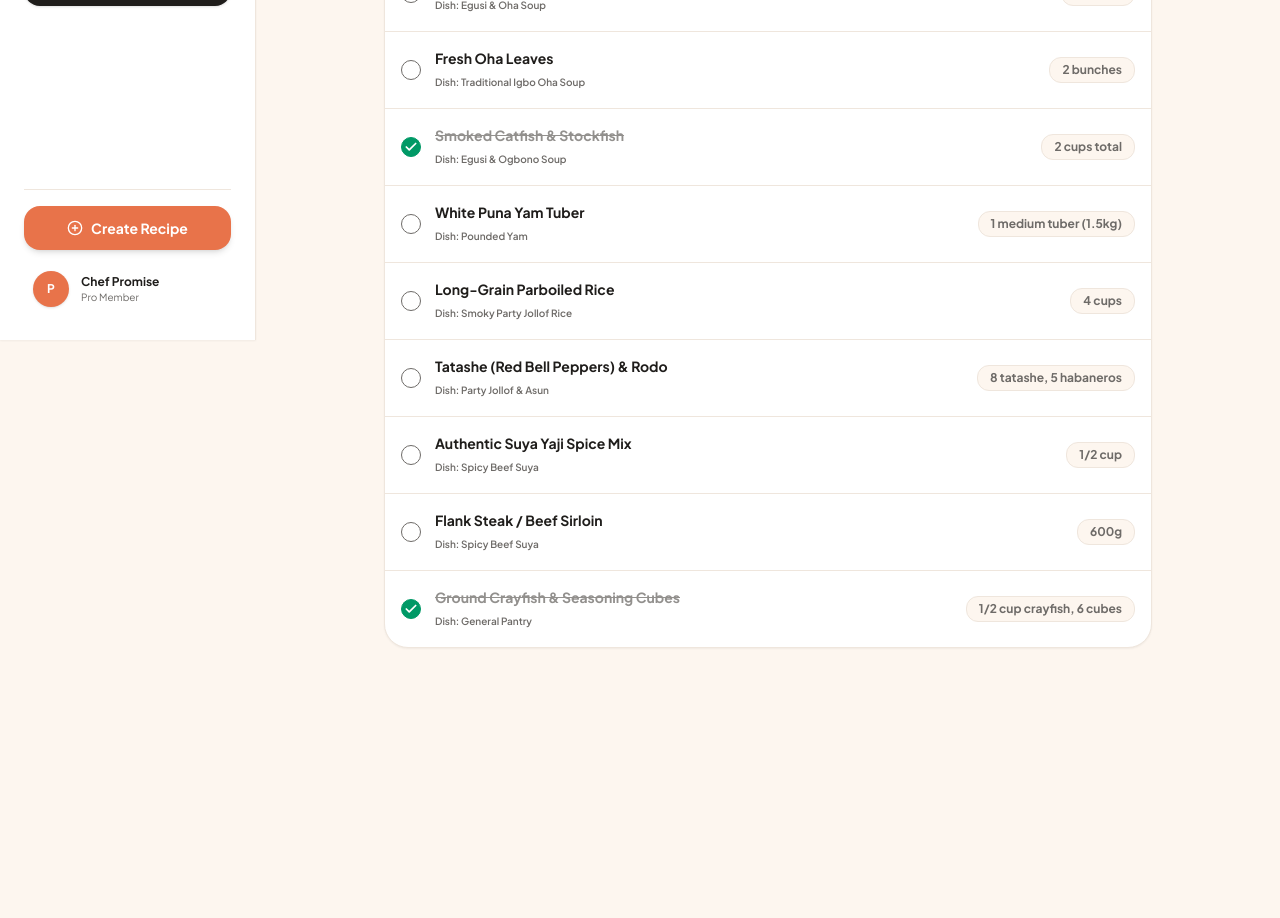
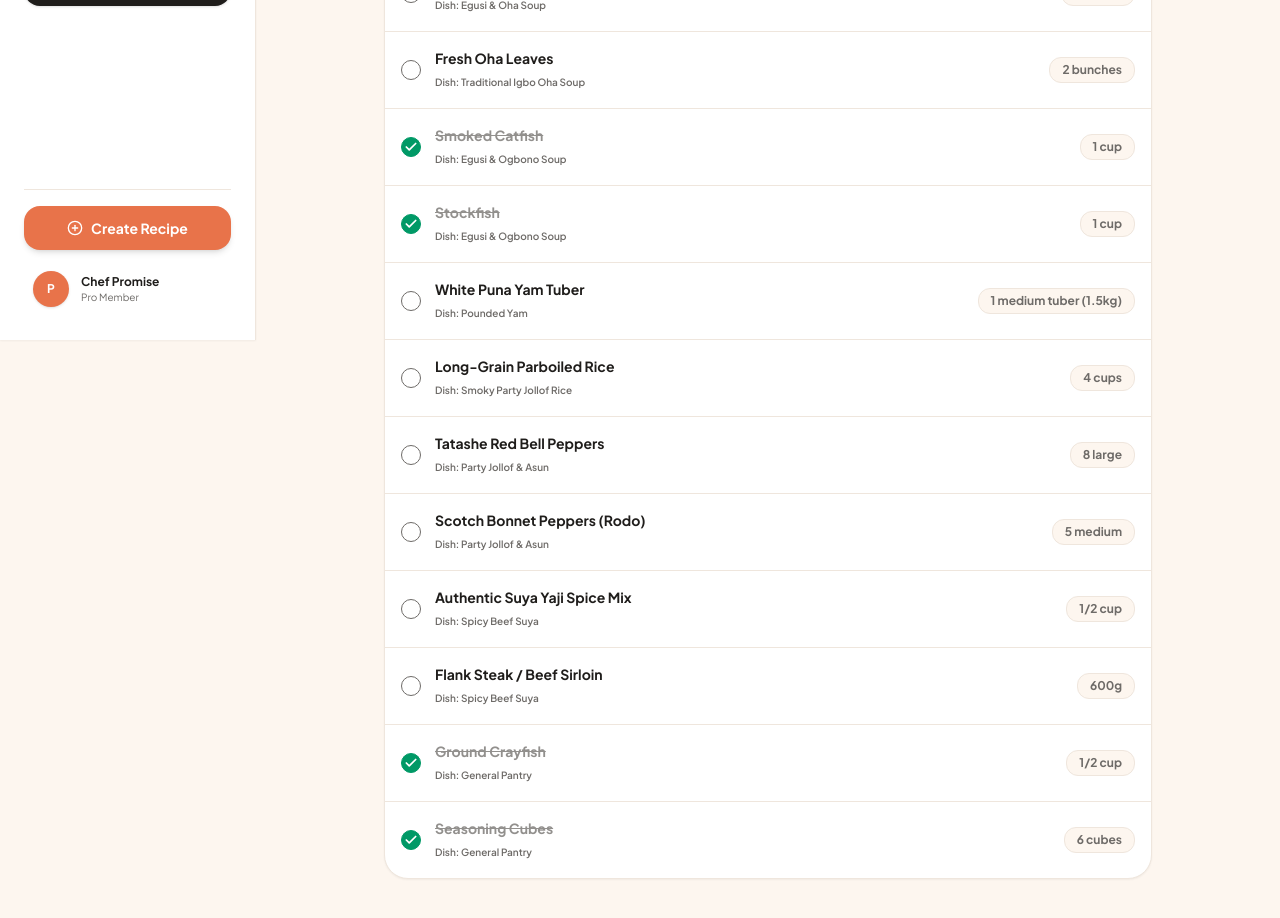
Before and after one commit to nduchecp/cookdish, a Next.js app: page /profile/shopping-list in a window 1280 px wide. Shown: the part 460-1378 px from the top of the page. Before the commit the page ends 1204 px from the top, so only its background shows below. Built offline with nearby package versions, Linux system fonts and the light colour scheme.

Commit message:
fix: split compound ingredients into atomic rows, resolve category taxonomy gap, unify CTA copy to Start Cooking, and remove internal source label

```diff
--- a/app/(tabs)/profile/shopping-list/page.tsx
+++ b/app/(tabs)/profile/shopping-list/page.tsx
@@ -13,7 +13,7 @@ interface ShoppingItem {
   checked: boolean;
 }
 
-// Real authentic ingredients aggregated from local dishes (Egusi, Jollof, Oha, Suya, Pounded Yam)
+// Real atomic ingredients aggregated from local dishes (Egusi, Jollof, Oha, Suya, Pounded Yam)
 const REAL_NIGERIAN_INGREDIENTS: ShoppingItem[] = [
   {
     id: "ing-1",
@@ -40,9 +40,17 @@ const REAL_NIGERIAN_INGREDIENTS: ShoppingItem[] = [
     checked: false,
   },
   {
-    id: "ing-4",
-    name: "Smoked Catfish & Stockfish",
-    amount: "2 cups total",
+    id: "ing-4a",
+    name: "Smoked Catfish",
+    amount: "1 cup",
+    recipeName: "Egusi & Ogbono Soup",
+    category: "Soups & Swallows",
+    checked: true,
+  },
+  {
+    id: "ing-4b",
+    name: "Stockfish",
+    amount: "1 cup",
     recipeName: "Egusi & Ogbono Soup",
     category: "Soups & Swallows",
     checked: true,
@@ -64,9 +72,17 @@ const REAL_NIGERIAN_INGREDIENTS: ShoppingItem[] = [
     checked: false,
   },
   {
-    id: "ing-7",
-    name: "Tatashe (Red Bell Peppers) & Rodo",
-    amount: "8 tatashe, 5 habaneros",
+    id: "ing-7a",
+    name: "Tatashe Red Bell Peppers",
+    amount: "8 large",
+    recipeName: "Party Jollof & Asun",
+    category: "Rice & Stews",
+    checked: false,
+  },
+  {
+    id: "ing-7b",
+    name: "Scotch Bonnet Peppers (Rodo)",
+    amount: "5 medium",
     recipeName: "Party Jollof & Asun",
     category: "Rice & Stews",
     checked: false,
@@ -88,9 +104,17 @@ const REAL_NIGERIAN_INGREDIENTS: ShoppingItem[] = [
     checked: false,
   },
   {
-    id: "ing-10",
-    name: "Ground Crayfish & Seasoning Cubes",
-    amount: "1/2 cup crayfish, 6 cubes",
+    id: "ing-10a",
+    name: "Ground Crayfish",
+    amount: "1/2 cup",
+    recipeName: "General Pantry",
+    category: "General Pantry",
+    checked: true,
+  },
+  {
+    id: "ing-10b",
+    name: "Seasoning Cubes",
+    amount: "6 cubes",
     recipeName: "General Pantry",
     category: "General Pantry",
     checked: true,
--- a/app/recipe/[source]/[id]/RecipeClientView.tsx
+++ b/app/recipe/[source]/[id]/RecipeClientView.tsx
@@ -2,7 +2,7 @@
 
 import { useState } from "react";
 import Link from "next/link";
-import { ArrowLeft, Heart, Play, Clock, Users, CheckCircle2, Video, Sparkles, ChefHat } from "lucide-react";
+import { ArrowLeft, Heart, Play, Clock, Users, CheckCircle2, Video } from "lucide-react";
 import { NormalizedRecipe } from "@/lib/api/themealdb";
 
 interface RecipeClientViewProps {
@@ -63,7 +63,7 @@ export default function RecipeClientView({ recipe, source, id }: RecipeClientVie
                 {recipe.title}
               </h1>
               <p className="text-xs sm:text-sm text-white/90 font-medium">
-                Category: {recipe.category} • Source: {recipe.source.toUpperCase()}
+                Category: {recipe.category}
               </p>
             </div>
           </div>
@@ -115,7 +115,7 @@ export default function RecipeClientView({ recipe, source, id }: RecipeClientVie
               className="flex-1 md:flex-none bg-[#E8734A] text-white px-6 py-3.5 rounded-2xl font-bold hover:bg-[#D66239] transition-all flex items-center justify-center gap-2 shadow-xs text-sm"
             >
               <Play className="w-4 h-4 fill-white" />
-              <span>Start Interactive Cooking</span>
+              <span>Start Cooking</span>
             </Link>
           </div>
         </div>
--- a/lib/api/recipes.ts
+++ b/lib/api/recipes.ts
@@ -23,9 +23,12 @@ export const NIGERIAN_LOCAL_DISHES: NormalizedRecipe[] = [
       { name: "Ground Egusi (Melon Seeds)", amount: "2 cups" },
       { name: "Red Palm Oil", amount: "1/2 cup" },
       { name: "Chopped Spinach / Ugu Leaves", amount: "3 cups" },
-      { name: "Smoked Catfish & Stockfish", amount: "1 cup each" },
-      { name: "Seasoned Beef & Stock", amount: "500g beef, 3 cups broth" },
-      { name: "Ground Crayfish & Pepper", amount: "3 tbsp crayfish, 2 rodo" }
+      { name: "Smoked Catfish", amount: "1 cup" },
+      { name: "Stockfish", amount: "1 cup" },
+      { name: "Seasoned Beef", amount: "500g" },
+      { name: "Beef Stock", amount: "3 cups" },
+      { name: "Ground Crayfish", amount: "3 tbsp" },
+      { name: "Scotch Bonnet Peppers (Rodo)", amount: "2" }
     ],
     prepTimeMinutes: 20,
     cookTimeMinutes: 35,
@@ -54,8 +57,10 @@ export const NIGERIAN_LOCAL_DISHES: NormalizedRecipe[] = [
       { name: "Cocoyam Paste (Thickener)", amount: "8 medium tubers" },
       { name: "Red Palm Oil", amount: "1/2 cup" },
       { name: "Ogiri Igbo (Fermented castor seed)", amount: "1 tsp" },
-      { name: "Smoked Catfish & Stockfish", amount: "1 cup each" },
-      { name: "Yellow Habanero & Crayfish", amount: "2 peppers, 3 tbsp crayfish" }
+      { name: "Smoked Catfish", amount: "1 cup" },
+      { name: "Stockfish", amount: "1 cup" },
+      { name: "Yellow Habanero Peppers", amount: "2" },
+      { name: "Ground Crayfish", amount: "3 tbsp" }
     ],
     prepTimeMinutes: 25,
     cookTimeMinutes: 40,
@@ -82,9 +87,12 @@ export const NIGERIAN_LOCAL_DISHES: NormalizedRecipe[] = [
     ingredients: [
       { name: "Ground Ogbono Powder", amount: "1/2 cup" },
       { name: "Red Palm Oil", amount: "1/3 cup" },
-      { name: "Smoked Catfish & Prawns", amount: "1 cup fish, 1/2 cup prawns" },
-      { name: "Meat Stock & Crayfish", amount: "3 cups stock, 2 tbsp crayfish" },
-      { name: "Scotch Bonnet Pepper & Salt", amount: "2 rodo, 1 tsp salt" }
+      { name: "Smoked Catfish", amount: "1 cup" },
+      { name: "Dried Prawns", amount: "1/2 cup" },
+      { name: "Meat Stock", amount: "3 cups" },
+      { name: "Ground Crayfish", amount: "2 tbsp" },
+      { name: "Scotch Bonnet Peppers (Rodo)", amount: "2" },
+      { name: "Salt", amount: "1 tsp" }
     ],
     prepTimeMinutes: 15,
     cookTimeMinutes: 25,
@@ -111,9 +119,12 @@ export const NIGERIAN_LOCAL_DISHES: NormalizedRecipe[] = [
     ingredients: [
       { name: "Fresh Green Okra", amount: "400g" },
       { name: "Red Palm Oil", amount: "1/3 cup" },
-      { name: "Smoked Catfish & Stockfish", amount: "1 cup fish, 1 cup stockfish" },
-      { name: "Assorted Beef & Shaki", amount: "500g" },
-      { name: "Ground Crayfish & Rodo", amount: "3 tbsp crayfish, 2 rodo" }
+      { name: "Smoked Catfish", amount: "1 cup" },
+      { name: "Stockfish", amount: "1 cup" },
+      { name: "Assorted Beef", amount: "300g" },
+      { name: "Cow Tripe (Shaki)", amount: "200g" },
+      { name: "Ground Crayfish", amount: "3 tbsp" },
+      { name: "Scotch Bonnet Peppers (Rodo)", amount: "2" }
     ],
     prepTimeMinutes: 15,
     cookTimeMinutes: 20,
@@ -168,11 +179,13 @@ export const NIGERIAN_LOCAL_DISHES: NormalizedRecipe[] = [
     ],
     ingredients: [
       { name: "Long-Grain Parboiled Rice", amount: "4 cups" },
-      { name: "Tatashe (Red Bell Peppers)", amount: "5 large" },
-      { name: "Scotch Bonnet Peppers", amount: "3 medium" },
+      { name: "Tatashe Red Bell Peppers", amount: "5 large" },
+      { name: "Scotch Bonnet Peppers (Rodo)", amount: "3 medium" },
       { name: "Tomato Paste", amount: "100g" },
       { name: "Seasoned Chicken Stock", amount: "3.5 cups" },
-      { name: "Curry, Thyme & Bay Leaves", amount: "1 tbsp curry, 1 tbsp thyme, 3 bay leaves" }
+      { name: "Curry Powder", amount: "1 tbsp" },
+      { name: "Dried Thyme", amount: "1 tbsp" },
+      { name: "Bay Leaves", amount: "3" }
     ],
     prepTimeMinutes: 20,
     cookTimeMinutes: 45,
@@ -198,10 +211,13 @@ export const NIGERIAN_LOCAL_DISHES: NormalizedRecipe[] = [
     ],
     ingredients: [
       { name: "Local Ofada Rice", amount: "3 cups" },
-      { name: "Green Bell Peppers & Rodo", amount: "6 green peppers, 3 green rodo" },
+      { name: "Green Bell Peppers", amount: "6" },
+      { name: "Green Scotch Bonnet Peppers (Rodo)", amount: "3" },
       { name: "Red Palm Oil (Bleached)", amount: "1 cup" },
       { name: "Iru (Locust Beans)", amount: "2 tbsp" },
-      { name: "Boiled Eggs, Ponmo & Shaki", amount: "4 eggs, 200g ponmo, 200g shaki" }
+      { name: "Boiled Eggs", amount: "4" },
+      { name: "Cow Skin (Ponmo)", amount: "200g" },
+      { name: "Cow Tripe (Shaki)", amount: "200g" }
     ],
     prepTimeMinutes: 25,
     cookTimeMinutes: 45,
@@ -231,7 +247,8 @@ export const NIGERIAN_LOCAL_DISHES: NormalizedRecipe[] = [
       { name: "Flank Steak / Beef Sirloin", amount: "600g" },
       { name: "Suya Yaji Spice Mix", amount: "1/2 cup" },
       { name: "Vegetable Oil", amount: "3 tbsp" },
-      { name: "Red Onions & Tomatoes", amount: "2 onions, 2 tomatoes" }
+      { name: "Red Onions", amount: "2" },
+      { name: "Fresh Tomatoes", amount: "2" }
     ],
     prepTimeMinutes: 20,
     cookTimeMinutes: 15,
@@ -256,9 +273,11 @@ export const NIGERIAN_LOCAL_DISHES: NormalizedRecipe[] = [
     ],
     ingredients: [
       { name: "Goat Meat (Bone-in)", amount: "1kg" },
-      { name: "Scotch Bonnet Peppers", amount: "6 rodo" },
-      { name: "Red Onions & Garlic", amount: "2 onions, 4 cloves garlic" },
-      { name: "Vegetable Oil & Seasoning", amount: "3 tbsp oil, 2 stock cubes" }
+      { name: "Scotch Bonnet Peppers (Rodo)", amount: "6" },
+      { name: "Red Onions", amount: "2" },
+      { name: "Garlic Cloves", amount: "4 cloves" },
+      { name: "Vegetable Oil", amount: "3 tbsp" },
+      { name: "Seasoning Cubes", amount: "2 cubes" }
     ],
     prepTimeMinutes: 20,
     cookTimeMinutes: 40,
@@ -286,8 +305,10 @@ export const NIGERIAN_LOCAL_DISHES: NormalizedRecipe[] = [
     ingredients: [
       { name: "Fresh Yellow Corn / Sweetcorn", amount: "4 cups" },
       { name: "Red Palm Oil", amount: "1/2 cup" },
-      { name: "Tatashe & Scotch Bonnet Peppers", amount: "3 tatashe, 2 rodo" },
-      { name: "Ground Crayfish & Smoked Fish", amount: "3 tbsp crayfish, 1 cup fish" }
+      { name: "Tatashe Red Bell Peppers", amount: "3" },
+      { name: "Scotch Bonnet Peppers (Rodo)", amount: "2" },
+      { name: "Ground Crayfish", amount: "3 tbsp" },
+      { name: "Smoked Catfish", amount: "1 cup" }
     ],
     prepTimeMinutes: 20,
     cookTimeMinutes: 45,
@@ -313,7 +334,8 @@ export const NIGERIAN_LOCAL_DISHES: NormalizedRecipe[] = [
     ingredients: [
       { name: "All-Purpose Flour", amount: "3 cups" },
       { name: "Granulated Sugar", amount: "1/2 cup" },
-      { name: "Active Dry Yeast & Nutmeg", amount: "2.5 tsp yeast, 1 tsp nutmeg" },
+      { name: "Active Dry Yeast", amount: "2.5 tsp" },
+      { name: "Ground Nutmeg", amount: "1 tsp" },
       { name: "Vegetable Oil for deep frying", amount: "4 cups" }
     ],
     prepTimeMinutes: 15,
@@ -342,8 +364,10 @@ export const NIGERIAN_LOCAL_DISHES: NormalizedRecipe[] = [
     ingredients: [
       { name: "All-Purpose Flour", amount: "4 cups" },
       { name: "Cold Unsalted Butter", amount: "100g" },
-      { name: "Granulated Sugar & Nutmeg", amount: "1/2 cup sugar, 1 tsp nutmeg" },
-      { name: "Evaporated Milk & Egg", amount: "1/2 cup milk, 1 egg" },
+      { name: "Granulated Sugar", amount: "1/2 cup" },
+      { name: "Ground Nutmeg", amount: "1 tsp" },
+      { name: "Evaporated Milk", amount: "1/2 cup" },
+      { name: "Egg", amount: "1" },
       { name: "Vegetable Oil for frying", amount: "4 cups" }
     ],
     prepTimeMinutes: 25,
@@ -370,10 +394,14 @@ export const NIGERIAN_LOCAL_DISHES: NormalizedRecipe[] = [
       "Crimp edges firmly with a fork, prick top for steam, brush with egg wash, and bake at 180°C (350°F) for 30-35 minutes until deep golden."
     ],
     ingredients: [
-      { name: "All-Purpose Flour & Cold Butter", amount: "500g flour, 250g butter" },
+      { name: "All-Purpose Flour", amount: "500g" },
+      { name: "Cold Unsalted Butter", amount: "250g" },
       { name: "Minced Beef (Ground Sirloin)", amount: "400g" },
-      { name: "Diced Irish Potatoes & Carrots", amount: "1 large potato, 1 carrot" },
-      { name: "Curry Powder, Thyme & Garlic", amount: "1 tbsp curry, 1 tsp thyme, 2 garlic" },
+      { name: "Irish Potatoes", amount: "1 large" },
+      { name: "Carrots", amount: "1 large" },
+      { name: "Curry Powder", amount: "1 tbsp" },
+      { name: "Dried Thyme", amount: "1 tsp" },
+      { name: "Garlic Cloves", amount: "2 cloves" },
       { name: "Egg Wash (for glazing)", amount: "1 egg beaten" }
     ],
     prepTimeMinutes: 35,
@@ -398,8 +426,10 @@ export const NIGERIAN_LOCAL_DISHES: NormalizedRecipe[] = [
     ],
     ingredients: [
       { name: "Peeled Black-Eyed Beans", amount: "3 cups" },
-      { name: "Tatashe Peppers & Crayfish", amount: "4 tatashe, 3 tbsp crayfish" },
-      { name: "Vegetable Oil & Boiled Eggs", amount: "3/4 cup oil, 3 eggs" }
+      { name: "Tatashe Red Bell Peppers", amount: "4" },
+      { name: "Ground Crayfish", amount: "3 tbsp" },
+      { name: "Vegetable Oil", amount: "3/4 cup" },
+      { name: "Boiled Eggs", amount: "3" }
     ],
     prepTimeMinutes: 30,
     cookTimeMinutes: 50,
```
Also changed, not shown: app/(tabs)/categories/page.tsx (+43 -11 lines), app/(tabs)/page.tsx (+5 -12 lines).
